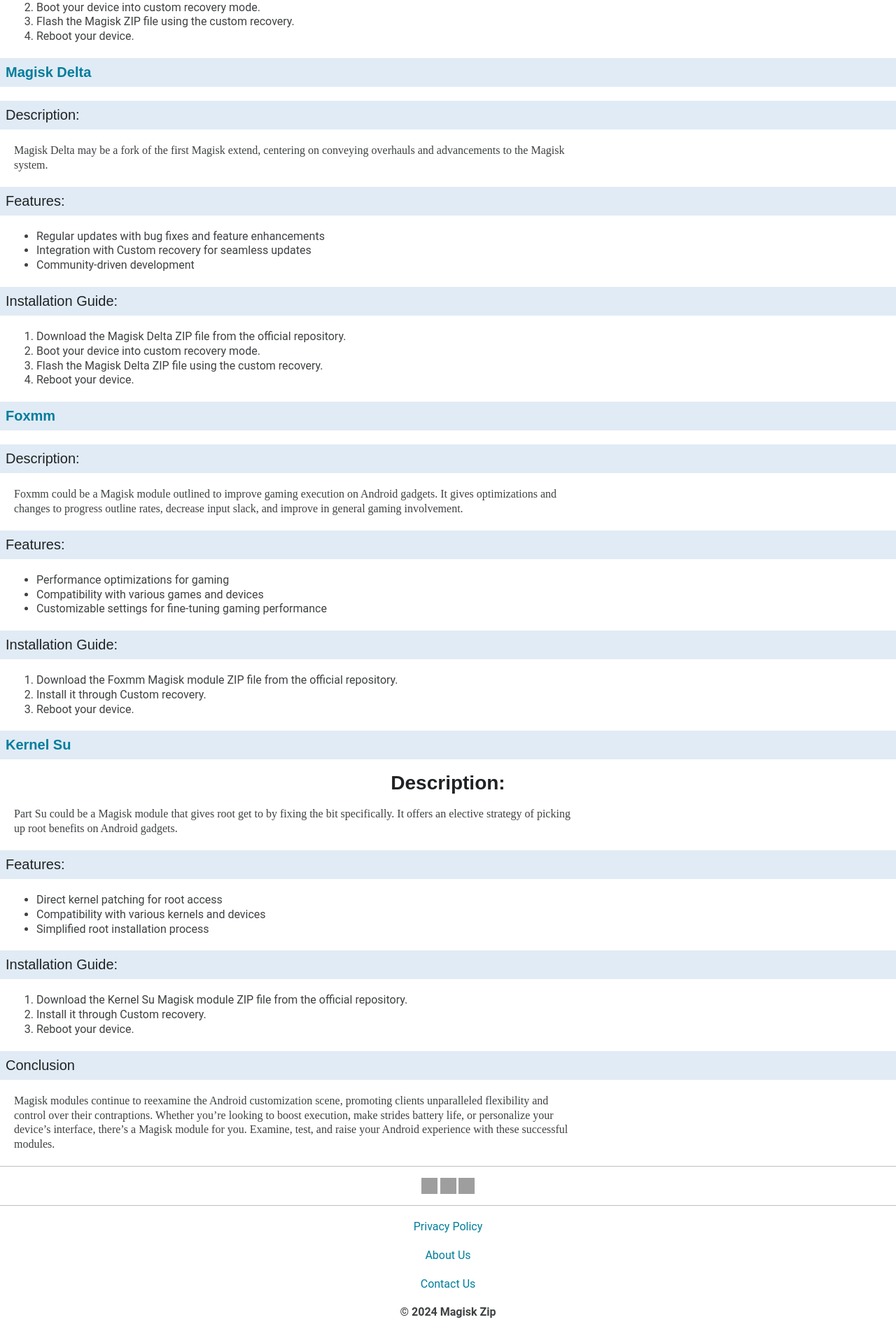
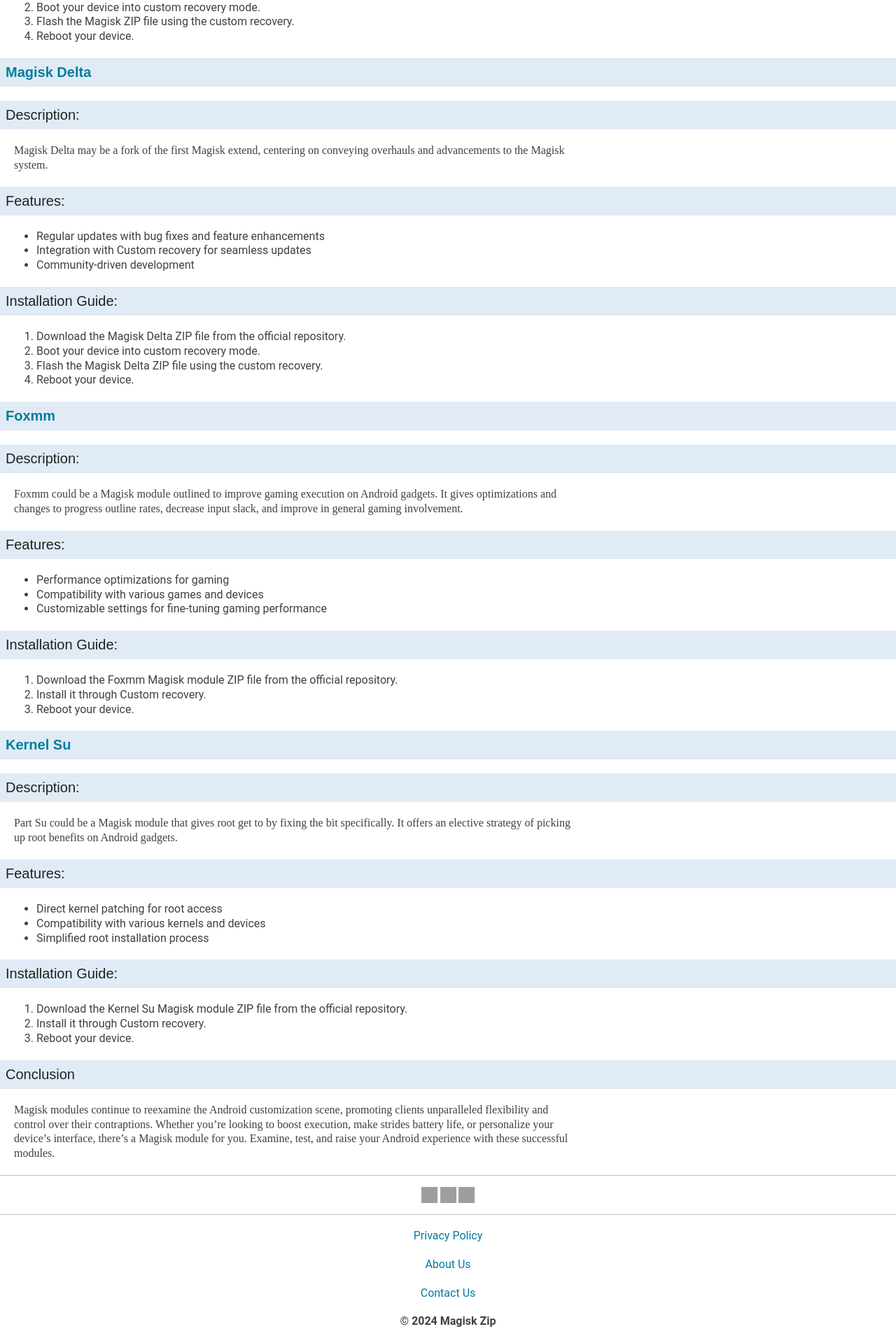
Before and after one commit to magiskzip/magiskzip.github.io, a Jekyll site: the page built from _posts/2024-01-31-all-magisk-zip.md, in a window 1280 px wide. Shown: the part 875-2794 px from the top of the page at 70% size. Built offline with Jekyll 4.4.1, drawn with Linux system fonts in a browser that asks for light colours; some web fonts are replaced; grey boxes are pictures that could not be loaded.

```diff
--- a/_posts/2024-01-31-all-magisk-zip.md
+++ b/_posts/2024-01-31-all-magisk-zip.md
@@ -78,7 +78,7 @@ Foxmm could be a Magisk module outlined to improve gaming execution on Android g
 
 
 
-# Description:
+## Description:
 Part Su could be a Magisk module that gives root get to by fixing the bit specifically. It offers an elective strategy of picking up root benefits on Android gadgets.
 
 ## Features:
```
